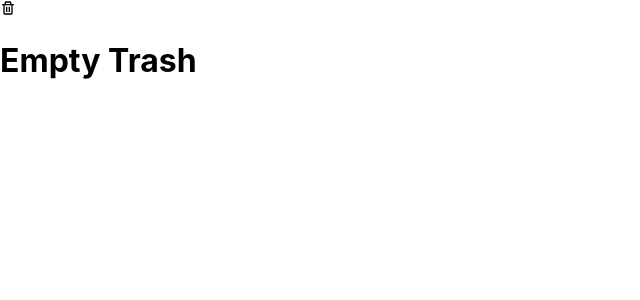
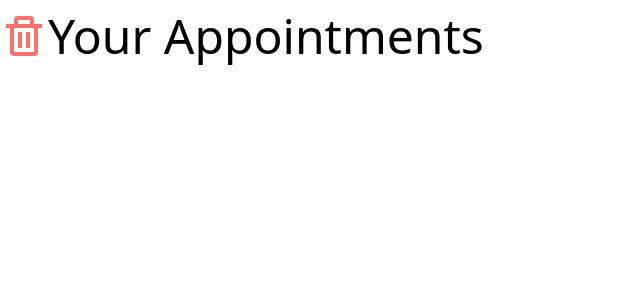
Before and after one commit to KHUDNELL/react-interface, a React (Create React App) app: page / in a window 1280 px wide. Shown: the top 300 px of the page, without its empty margins (0-640 px from the left). Built offline with nearby package versions, Linux system fonts and the light colour scheme.

Commit message:
tailwind initialization

```diff
--- /dev/null
+++ b/craco.config.js
@@ -0,0 +1,10 @@
+module.exports = {
+    style: {
+        postcss: {
+            plugins: [
+                require('tailwindcss'),
+                require('autoprefixer'),
+            ],
+        },
+    },
+}
--- a/src/App.js
+++ b/src/App.js
@@ -2,8 +2,8 @@
 
 function App() {
   return (
-    <div className="App">
-    <BiTrash /><h1> Empty Trash</h1>
+    <div className="App container mx-auto mt-3 font-thin">
+    <h1 className="text-5xl"> <BiTrash className="inline-block text-red-400 align-top"/>Your Appointments</h1>
 
     </div>
   );
--- a/src/index.css
+++ b/src/index.css
@@ -1,13 +1,3 @@
-body {
-  margin: 0;
-  font-family: -apple-system, BlinkMacSystemFont, 'Segoe UI', 'Roboto', 'Oxygen',
-    'Ubuntu', 'Cantarell', 'Fira Sans', 'Droid Sans', 'Helvetica Neue',
-    sans-serif;
-  -webkit-font-smoothing: antialiased;
-  -moz-osx-font-smoothing: grayscale;
-}
-
-code {
-  font-family: source-code-pro, Menlo, Monaco, Consolas, 'Courier New',
-    monospace;
-}
+@tailwind base;
+@tailwind components;
+@tailwind utilities;
--- /dev/null
+++ b/tailwind.config.js
@@ -0,0 +1,11 @@
+module.exports = {
+  purge: ['./src/**/*.{js, jsx, ts, tsx}', './public/index.html'],
+  darkMode: false, // or 'media' or 'class'
+  theme: {
+    extend: {},
+  },
+  variants: {
+    extend: {},
+  },
+  plugins: [ require('@tailwindcss/forms')],
+}
```
Also changed, not shown: package.json (+11 -3 lines), 1 other file (tests, documents, lock files or other folders).
